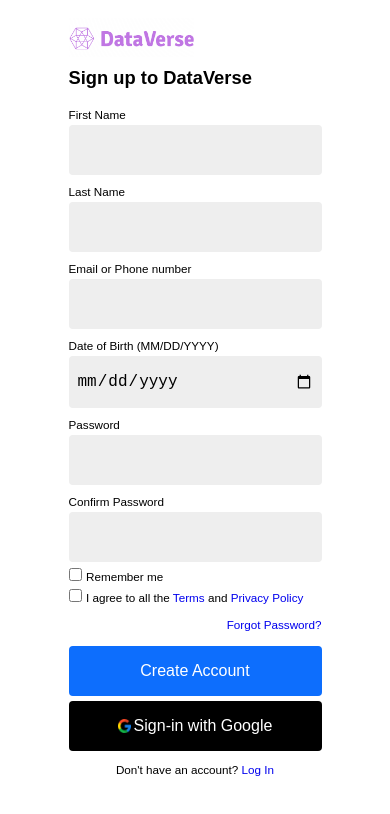
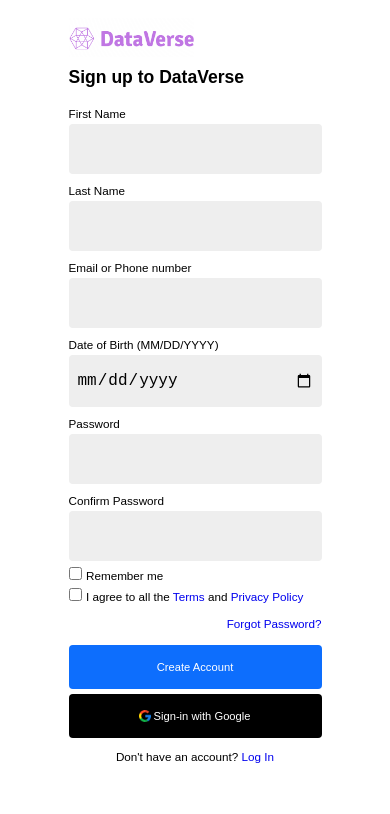
Before and after one commit to zolachu/WebDevelopment_1_Signup, a plain HTML site: page index.html in a window 390 px wide. Drawn offline with Linux system fonts and the light colour scheme.

Commit message:
mobile responsiveness

```diff
--- a/style.css
+++ b/style.css
@@ -164,7 +164,7 @@
     }
 
     h1 {
-        font-size: calc(1rem + .6vw);
+        font-size: calc(1rem + .4vw);
         margin-bottom: 5vw;
     }
 
@@ -197,9 +197,10 @@
 
     #create, #signin {
         width: 100%;
+        font-size: 0.7rem;
     }
 
     #signin > img {
-        height: 3.5vw;
+        height: 3.0vw;
     }
 }
```
